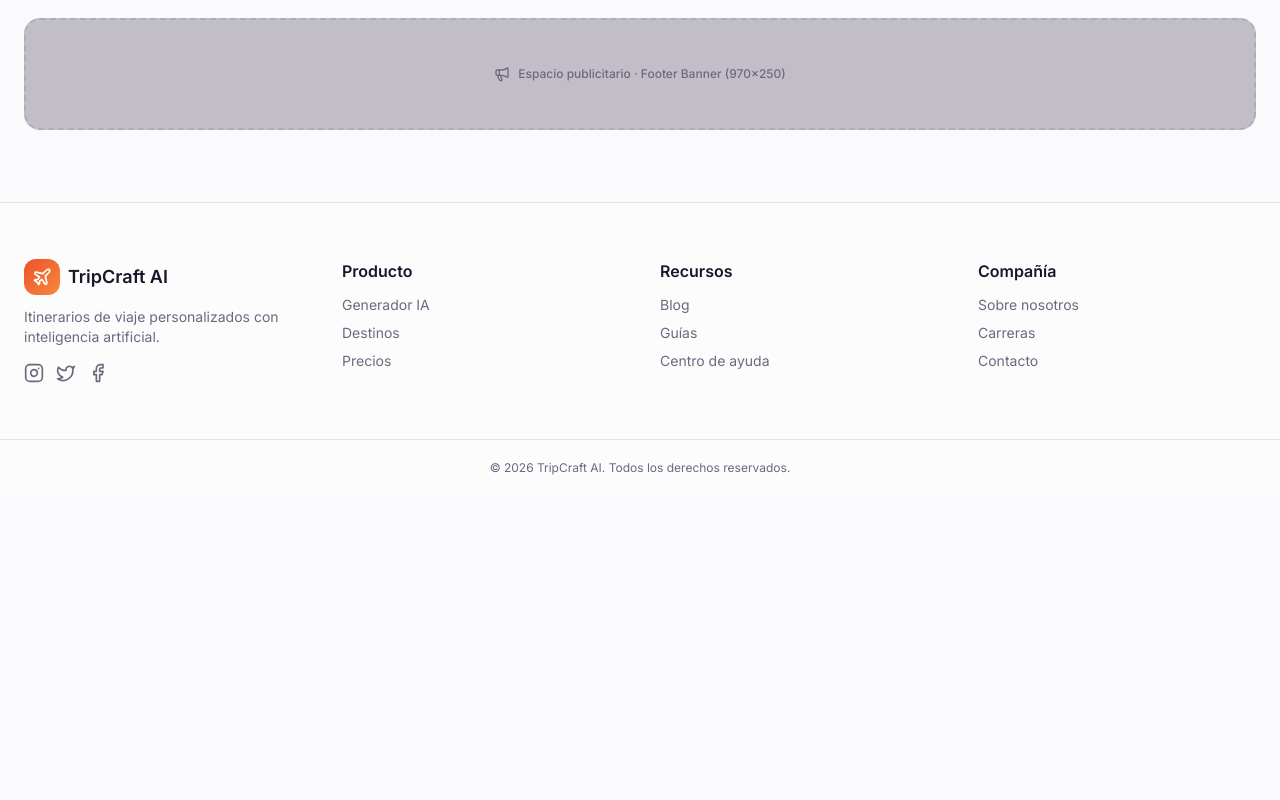
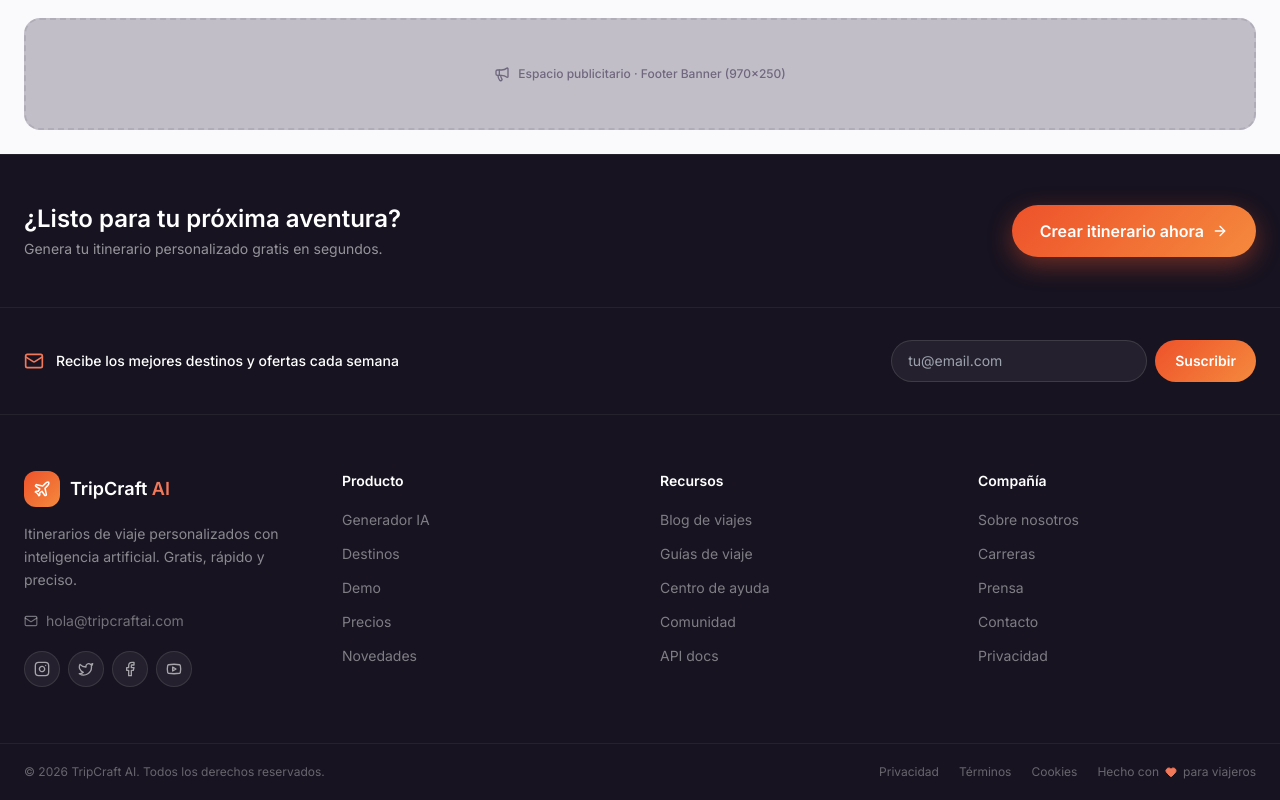
Before and after one commit to eduardodaza/paginaweblovable, a Next.js app in the folder cuenta-test-viajes-main/viajes-main/: page / in a window 1280 px wide. Shown: the part 4438-5238 px from the top of the page. Before the commit the page ends 4934 px from the top, so only its background shows below. Built offline with nearby package versions, Linux system fonts and the light colour scheme.

Commit message:
Update Footer.tsx

```diff
--- a/cuenta-test-viajes-main/viajes-main/src/components/landing/sections/Footer.tsx
+++ b/cuenta-test-viajes-main/viajes-main/src/components/landing/sections/Footer.tsx
@@ -1,51 +1,195 @@
-import { Plane, Instagram, Twitter, Facebook } from "lucide-react";
+import { Plane, Instagram, Twitter, Facebook, Youtube, Mail, MapPin, Phone, ArrowRight, Heart } from "lucide-react";
 import type { Locale } from "@/lib/types";
 
 export function Footer({ locale }: { locale: Locale }) {
-  const nav = locale === "es"
+  const es = locale === "es";
+
+  const nav = es
     ? [
-        { t: "Producto", l: ["Generador IA", "Destinos", "Precios"] },
-        { t: "Recursos",  l: ["Blog", "Guías", "Centro de ayuda"] },
-        { t: "Compañía",  l: ["Sobre nosotros", "Carreras", "Contacto"] },
+        {
+          t: "Producto",
+          links: [
+            { label: "Generador IA",    href: "#generador" },
+            { label: "Destinos",        href: "#destinos" },
+            { label: "Demo",            href: "#generador" },
+            { label: "Precios",         href: "#precios" },
+            { label: "Novedades",       href: "#" },
+          ],
+        },
+        {
+          t: "Recursos",
+          links: [
+            { label: "Blog de viajes",  href: "#blog" },
+            { label: "Guías de viaje",  href: "#" },
+            { label: "Centro de ayuda", href: "#" },
+            { label: "Comunidad",       href: "#" },
+            { label: "API docs",        href: "#" },
+          ],
+        },
+        {
+          t: "Compañía",
+          links: [
+            { label: "Sobre nosotros",  href: "#" },
+            { label: "Carreras",        href: "#" },
+            { label: "Prensa",          href: "#" },
+            { label: "Contacto",        href: "#" },
+            { label: "Privacidad",      href: "#" },
+          ],
+        },
       ]
     : [
-        { t: "Product",  l: ["AI Generator", "Destinations", "Pricing"] },
-        { t: "Resources", l: ["Blog", "Guides", "Help Center"] },
-        { t: "Company",  l: ["About us", "Careers", "Contact"] },
+        {
+          t: "Product",
+          links: [
+            { label: "AI Generator",    href: "#generador" },
+            { label: "Destinations",    href: "#destinos" },
+            { label: "Demo",            href: "#generador" },
+            { label: "Pricing",         href: "#precios" },
+            { label: "What's new",      href: "#" },
+          ],
+        },
+        {
+          t: "Resources",
+          links: [
+            { label: "Travel blog",     href: "#blog" },
+            { label: "Travel guides",   href: "#" },
+            { label: "Help center",     href: "#" },
+            { label: "Community",       href: "#" },
+            { label: "API docs",        href: "#" },
+          ],
+        },
+        {
+          t: "Company",
+          links: [
+            { label: "About us",        href: "#" },
+            { label: "Careers",         href: "#" },
+            { label: "Press",           href: "#" },
+            { label: "Contact",         href: "#" },
+            { label: "Privacy",         href: "#" },
+          ],
+        },
       ];
 
   return (
-    <footer className="border-t border-border bg-card/50 mt-12">
-      <div className="max-w-7xl mx-auto px-6 py-14 grid md:grid-cols-4 gap-10">
-        <div>
-          <a href="#" className="flex items-center gap-2 font-bold text-lg">
-            <span className="inline-flex items-center justify-center w-9 h-9 rounded-xl text-primary-foreground" style={{ background: "var(--gradient-hero)" }}>
-              <Plane className="w-5 h-5" />
-            </span>
-            TripCraft AI
+    <footer className="border-t" style={{ background: "hsl(260 25% 10%)", borderColor: "rgba(255,255,255,0.06)" }}>
+      {/* CTA superior */}
+      <div className="border-b" style={{ borderColor: "rgba(255,255,255,0.06)" }}>
+        <div className="max-w-7xl mx-auto px-6 py-12 flex flex-col md:flex-row items-center justify-between gap-6">
+          <div>
+            <h3 className="text-2xl font-bold text-white mb-1">
+              {es ? "¿Listo para tu próxima aventura?" : "Ready for your next adventure?"}
+            </h3>
+            <p className="text-sm" style={{ color: "rgba(255,255,255,0.55)" }}>
+              {es ? "Genera tu itinerario personalizado gratis en segundos." : "Generate your personalized itinerary free in seconds."}
+            </p>
+          </div>
+          <a href="#generador"
+            className="inline-flex items-center gap-2 px-7 py-3.5 rounded-full font-semibold text-white whitespace-nowrap hover:scale-[1.03] transition-all"
+            style={{ background: "var(--gradient-hero)", boxShadow: "0 8px 24px hsl(12 85% 55% / 0.4)" }}>
+            {es ? "Crear itinerario ahora" : "Create itinerary now"} <ArrowRight className="w-4 h-4" />
           </a>
-          <p className="mt-3 text-sm text-muted-foreground max-w-xs">
-            {locale === "es"
-              ? "Itinerarios de viaje personalizados con inteligencia artificial."
-              : "Personalized travel itineraries powered by artificial intelligence."}
-          </p>
-          <div className="mt-4 flex gap-3 text-muted-foreground">
-            <a href="#" aria-label="Instagram" className="hover:text-primary"><Instagram className="w-5 h-5" /></a>
-            <a href="#" aria-label="Twitter" className="hover:text-primary"><Twitter className="w-5 h-5" /></a>
-            <a href="#" aria-label="Facebook" className="hover:text-primary"><Facebook className="w-5 h-5" /></a>
+        </div>
+      </div>
+
+      {/* Newsletter */}
+      <div className="border-b" style={{ borderColor: "rgba(255,255,255,0.06)" }}>
+        <div className="max-w-7xl mx-auto px-6 py-8 flex flex-col md:flex-row items-center justify-between gap-4">
+          <div className="flex items-center gap-3">
+            <Mail className="w-5 h-5" style={{ color: "hsl(12 85% 65%)" }} />
+            <p className="text-sm font-medium text-white">
+              {es ? "Recibe los mejores destinos y ofertas cada semana" : "Get the best destinations and deals every week"}
+            </p>
+          </div>
+          <div className="flex gap-2 w-full md:w-auto">
+            <input
+              type="email"
+              placeholder={es ? "tu@email.com" : "your@email.com"}
+              className="flex-1 md:w-64 px-4 py-2.5 rounded-full text-sm outline-none border"
+              style={{ background: "rgba(255,255,255,0.06)", borderColor: "rgba(255,255,255,0.12)", color: "#fff" }}
+            />
+            <button
+              className="px-5 py-2.5 rounded-full text-sm font-semibold text-white hover:opacity-90 transition"
+              style={{ background: "var(--gradient-hero)" }}>
+              {es ? "Suscribir" : "Subscribe"}
+            </button>
           </div>
         </div>
-        {nav.map((c) => (
-          <div key={c.t}>
-            <div className="font-semibold mb-3">{c.t}</div>
-            <ul className="space-y-2 text-sm text-muted-foreground">
-              {c.l.map((x) => <li key={x}><a href="#" className="hover:text-foreground transition">{x}</a></li>)}
+      </div>
+
+      {/* Links principales */}
+      <div className="max-w-7xl mx-auto px-6 py-14 grid md:grid-cols-4 gap-10">
+        {/* Brand */}
+        <div>
+          <a href="#" className="flex items-center gap-2.5 font-bold text-lg mb-4">
+            <span className="inline-flex items-center justify-center w-9 h-9 rounded-xl text-white"
+              style={{ background: "var(--gradient-hero)" }}>
+              <Plane style={{ width: 18, height: 18 }} />
+            </span>
+            <span className="text-white">TripCraft <span style={{ color: "hsl(12 85% 65%)" }}>AI</span></span>
+          </a>
+          <p className="text-sm leading-relaxed max-w-xs" style={{ color: "rgba(255,255,255,0.5)" }}>
+            {es
+              ? "Itinerarios de viaje personalizados con inteligencia artificial. Gratis, rápido y preciso."
+              : "Personalized travel itineraries powered by AI. Free, fast and accurate."}
+          </p>
+
+          {/* Contact info */}
+          <div className="mt-5 space-y-2">
+            <div className="flex items-center gap-2 text-sm" style={{ color: "rgba(255,255,255,0.4)" }}>
+              <Mail className="w-3.5 h-3.5" /> hola@tripcraftai.com
+            </div>
+          </div>
+
+          {/* Redes sociales */}
+          <div className="mt-5 flex gap-2">
+            {[
+              { icon: Instagram, href: "https://instagram.com", label: "Instagram" },
+              { icon: Twitter,   href: "https://twitter.com",   label: "Twitter / X" },
+              { icon: Facebook,  href: "https://facebook.com",  label: "Facebook" },
+              { icon: Youtube,   href: "https://youtube.com",   label: "YouTube" },
+            ].map(({ icon: Icon, href, label }) => (
+              <a key={label} href={href} target="_blank" rel="noopener noreferrer" aria-label={label}
+                className="w-9 h-9 rounded-full flex items-center justify-center border transition-all hover:scale-110 hover:border-primary"
+                style={{ background: "rgba(255,255,255,0.06)", borderColor: "rgba(255,255,255,0.1)", color: "rgba(255,255,255,0.6)" }}>
+                <Icon className="w-4 h-4" />
+              </a>
+            ))}
+          </div>
+        </div>
+
+        {/* Nav columns */}
+        {nav.map((col) => (
+          <div key={col.t}>
+            <div className="font-semibold text-sm mb-4 text-white">{col.t}</div>
+            <ul className="space-y-2.5">
+              {col.links.map((l) => (
+                <li key={l.label}>
+                  <a href={l.href}
+                    className="text-sm transition-colors hover:text-white"
+                    style={{ color: "rgba(255,255,255,0.45)" }}>
+                    {l.label}
+                  </a>
+                </li>
+              ))}
             </ul>
           </div>
         ))}
       </div>
-      <div className="border-t border-border py-5 text-center text-xs text-muted-foreground">
-        © {new Date().getFullYear()} TripCraft AI. {locale === "es" ? "Todos los derechos reservados." : "All rights reserved."}
+
+      {/* Bottom bar */}
+      <div className="border-t px-6 py-5" style={{ borderColor: "rgba(255,255,255,0.06)" }}>
+        <div className="max-w-7xl mx-auto flex flex-col md:flex-row items-center justify-between gap-3 text-xs"
+          style={{ color: "rgba(255,255,255,0.35)" }}>
+          <span>© {new Date().getFullYear()} TripCraft AI. {es ? "Todos los derechos reservados." : "All rights reserved."}</span>
+          <div className="flex items-center gap-5">
+            <a href="#" className="hover:text-white transition">{es ? "Privacidad" : "Privacy"}</a>
+            <a href="#" className="hover:text-white transition">{es ? "Términos" : "Terms"}</a>
+            <a href="#" className="hover:text-white transition">Cookies</a>
+            <span className="flex items-center gap-1">
+              {es ? "Hecho con" : "Made with"} <Heart className="w-3 h-3 mx-0.5" style={{ color: "hsl(12 85% 65%)" }} fill="hsl(12 85% 65%)" /> {es ? "para viajeros" : "for travelers"}
+            </span>
+          </div>
+        </div>
       </div>
     </footer>
   );
```
